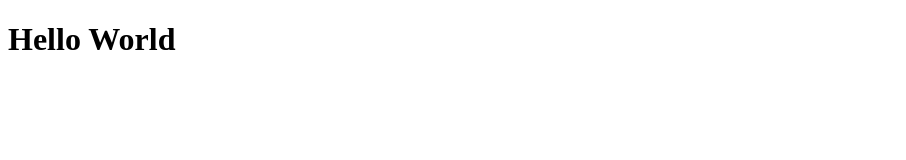
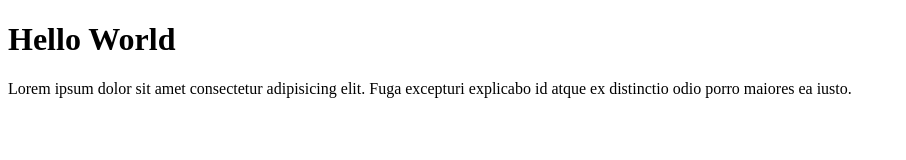
Before and after one commit to Sh-Mustak/first-project, a plain HTML site: page index.html in a window 1280 px wide. Shown: the whole page, without its empty margins (0-906 px from the left). Drawn offline with Linux system fonts and the light colour scheme.

Commit message:
ptag added

```diff
--- a/index.html
+++ b/index.html
@@ -7,5 +7,6 @@
 </head>
 <body>
     <h1>Hello World</h1>
+    <p>Lorem ipsum dolor sit amet consectetur adipisicing elit. Fuga excepturi explicabo id atque ex distinctio odio porro maiores ea iusto.</p>
 </body>
 </html>
```
